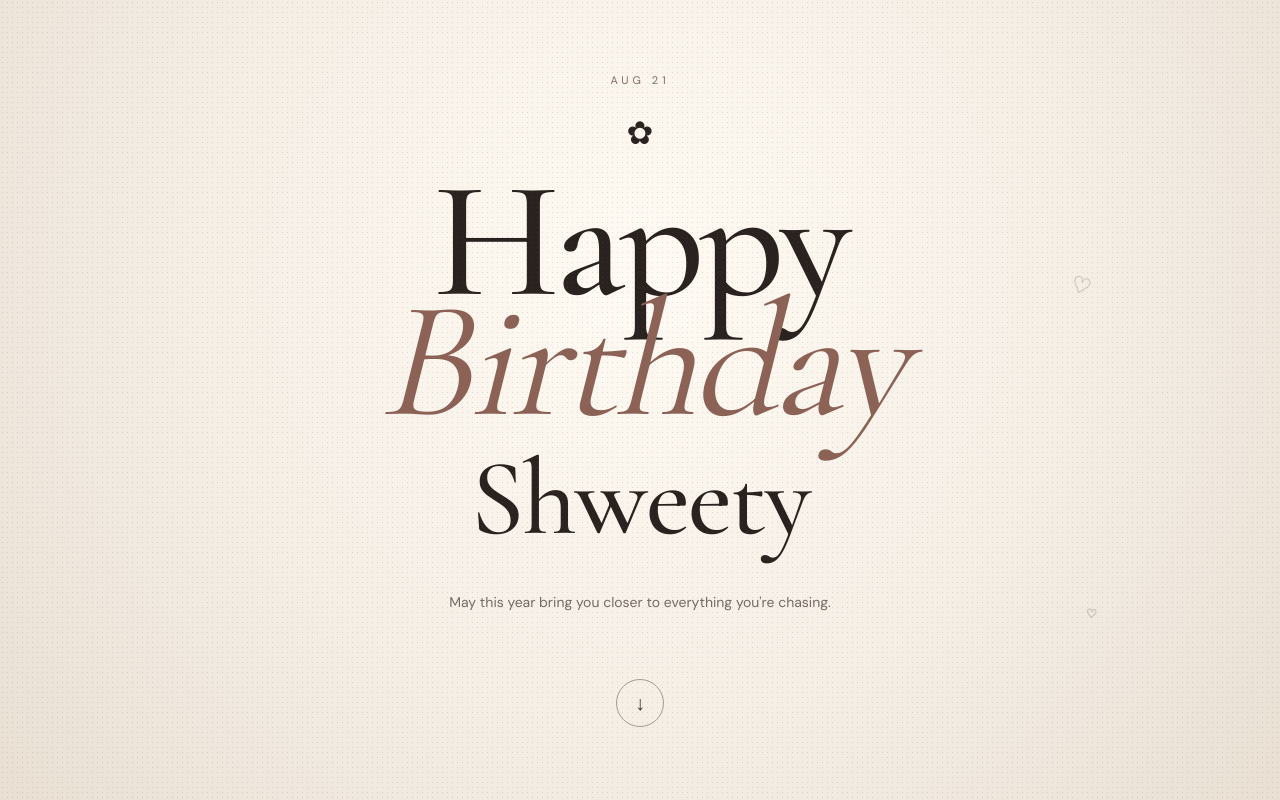
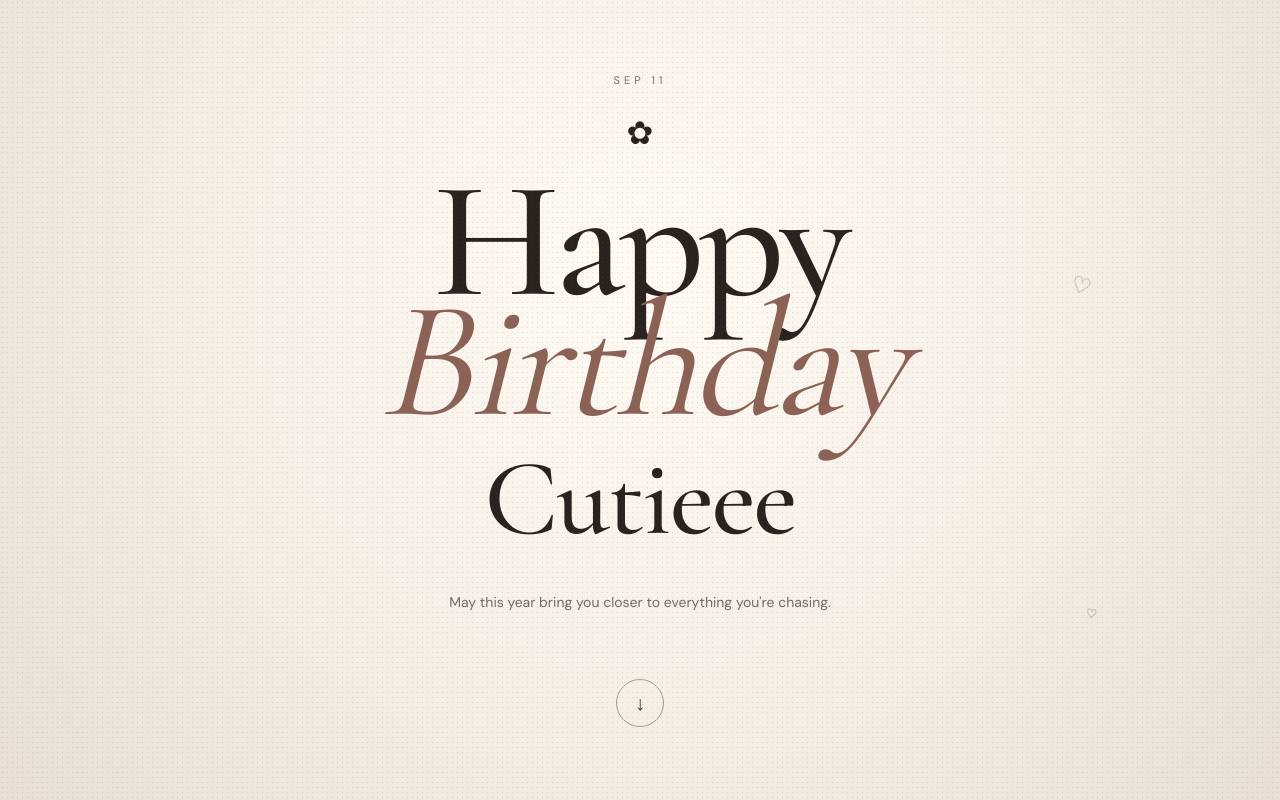
Before and after one commit to sanjeevkummrr/Birthdayyy, a plain HTML site: page index.html in a window 1280 px wide. Shown: the top 800 px of the page. Drawn offline with nearby package versions, Linux system fonts and the light colour scheme.

Commit message:
Update birthday date and name in index.html

```diff
--- a/index.html
+++ b/index.html
@@ -30,14 +30,14 @@
 
     <section class="hero reveal">
 
-      <div class="date">AUG 21</div>
+      <div class="date">SEP 11</div>
 
       <div class="tiny">✿</div>
 
       <h1>
         Happy<br>
         <em>Birthday</em><br>
-        <span>Shweety</span>
+        <span>Cutieee</span>
       </h1>
 
       <p>
```
